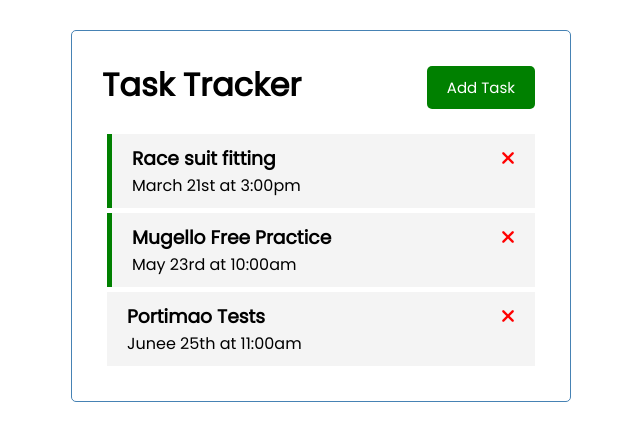
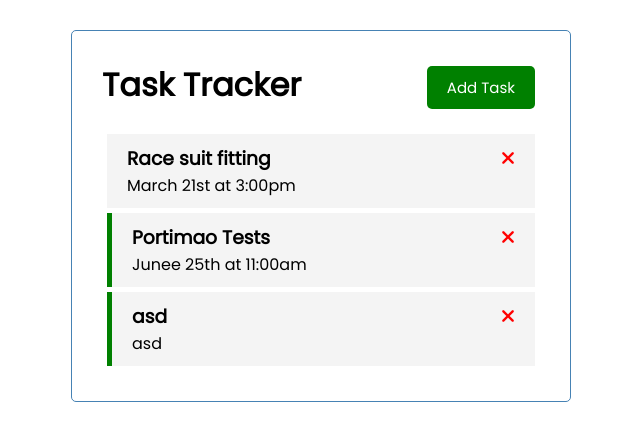
Before and after one commit to ViuCoding/vue-traversy-tutorial, a Vue app: page / in a window 1280 px wide. Shown: the top 440 px of the page, without its empty margins (319-959 px from the left). Built offline with nearby package versions, Linux system fonts and the light colour scheme; data requests are answered from the project's data file.

Commit message:
application now works, still no clue

```diff
--- /dev/null
+++ b/db.json
@@ -0,0 +1,22 @@
+{
+  "tasks": [
+    {
+      "id": 1,
+      "text": "Race suit fitting",
+      "day": "March 21st at 3:00pm",
+      "reminder": false
+    },
+    {
+      "id": 3,
+      "text": "Portimao Tests",
+      "day": "Junee 25th at 11:00am",
+      "reminder": true
+    },
+    {
+      "text": "asd",
+      "day": "asd",
+      "reminder": true,
+      "id": 4
+    }
+  ]
+}
--- a/package.json
+++ b/package.json
@@ -5,10 +5,12 @@
   "scripts": {
     "serve": "vue-cli-service serve",
     "build": "vue-cli-service build",
-    "lint": "vue-cli-service lint"
+    "lint": "vue-cli-service lint",
+    "backend": "json-server --watch db.json --port 5000"
   },
   "dependencies": {
     "core-js": "^3.8.3",
+    "json-server": "^0.17.0",
     "vue": "^3.2.13"
   },
   "devDependencies": {
--- a/src/App.vue
+++ b/src/App.vue
@@ -29,45 +29,89 @@ export default {
     };
   },
   methods: {
-    addTask(task) {
-      this.tasks = [...this.tasks, task];
+    async addTask(task) {
+      const res = await fetch("http://localhost:5000/tasks", {
+        method: "POST",
+        headers: {
+          "Content-type": "application/json",
+        },
+        body: JSON.stringify(task),
+      });
+
+      const data = await res.json();
+
+      this.tasks = [...this.tasks, data];
     },
     toggleAddTask() {
       this.showAddTask = !this.showAddTask;
     },
-    deleteTask(id) {
+    async deleteTask(id) {
       if (confirm("Are you sure?")) {
-        this.tasks = this.tasks.filter((task) => task.id !== id);
+        const res = await fetch(`http://localhost:5000/tasks/${id}`, {
+          method: "DELETE",
+        });
+
+        res.status === 200 ? this.tasks.filter((task) => task.id !== id) : alert("Error deleting task!");
       }
     },
 
-    toggleReminder(id) {
-      this.tasks = this.tasks.map((task) => (task.id === id ? { ...task, reminder: !task.reminder } : task));
+    async toggleReminder(id) {
+      const taskToToggle = await this.fetchTask(id);
+      const updateTask = {
+        ...taskToToggle,
+        reminder: !taskToToggle.reminder,
+      };
+
+      const res = await fetch(`http://localhost:5000/tasks/${id}`, {
+        method: "PUT",
+        headers: {
+          "Content-type": "application/json",
+        },
+        body: JSON.stringify(updateTask),
+      });
+
+      const data = await res.json();
+
+      this.tasks = this.tasks.map((task) => (task.id === id ? { ...task, reminder: data.reminder } : task));
+    },
+
+    async fetchTasks() {
+      const res = await fetch("http://localhost:5000/tasks");
+      const data = await res.json();
+
+      return data;
+    },
+    async fetchTask(id) {
+      const res = await fetch(`http://localhost:5000/tasks/${id}`);
+      const data = await res.json();
+
+      return data;
     },
   },
-  created() {
+  async created() {
+    this.tasks = await this.fetchTasks();
     // This is where we tipically would put in a data request so that it can load when the page opens
     // In this case we need to create a Tasks component so we can render this info on the page
-    this.tasks = [
-      {
-        id: 1,
-        text: "Race suit fitting",
-        day: "March 21st at 3:00pm",
-        reminder: true,
-      },
-      {
-        id: 2,
-        text: "Mugello Free Practice",
-        day: "May 23rd at 10:00am",
-        reminder: true,
-      },
-      {
-        id: 3,
-        text: "Portimao Tests",
-        day: "Junee 25th at 11:00am",
-        reminder: false,
-      },
-    ];
+    // this.tasks = [
+    //   {
+    //     id: 1,
+    //     text: "Race suit fitting",
+    //     day: "March 21st at 3:00pm",
+    //     reminder: true,
+    //   },
+    //   {
+    //     id: 2,
+    //     text: "Mugello Free Practice",
+    //     day: "May 23rd at 10:00am",
+    //     reminder: true,
+    //   },
+    //   {
+    //     id: 3,
+    //     text: "Portimao Tests",
+    //     day: "Junee 25th at 11:00am",
+    //     reminder: false,
+    //   },
+    // ];
   },
 };
 </script>
--- a/src/components/AddTask.vue
+++ b/src/components/AddTask.vue
@@ -37,7 +37,7 @@ export default {
       }
 
       const newTask = {
-        id: Math.floor(Math.random() * 100000),
+        // id: Math.floor(Math.random() * 100000), We don't need this anymore since JSON server will add the id for us
         text: this.text,
         day: this.day,
         reminder: this.reminder,
```
Also changed, not shown: 1 other file (tests, documents, lock files or other folders).
